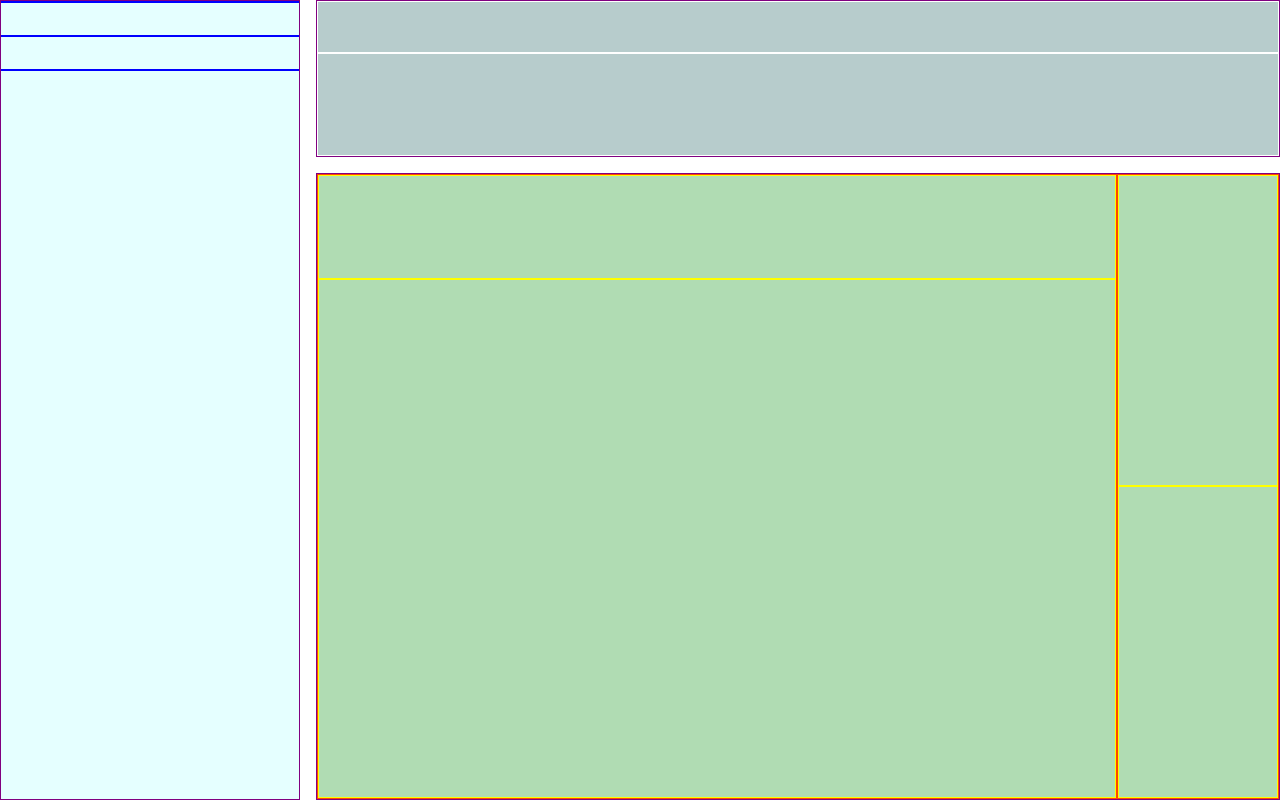
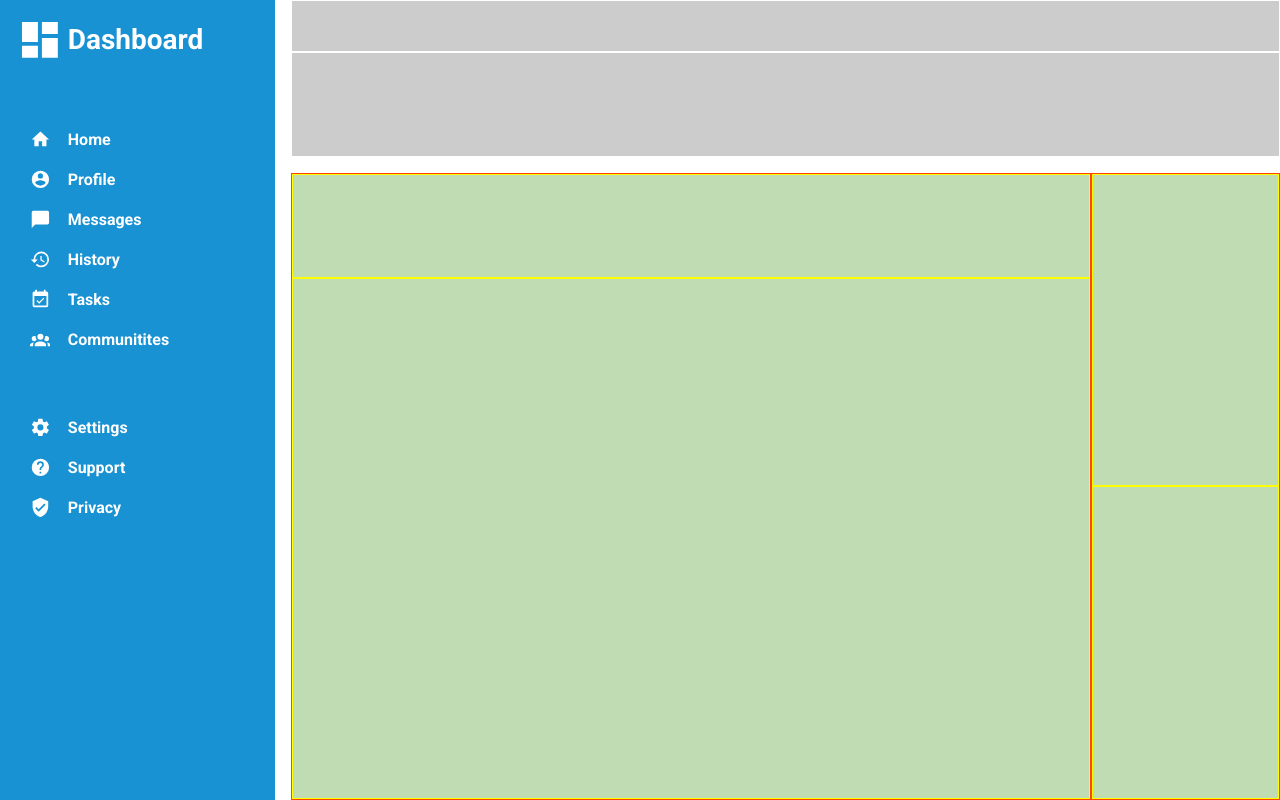
Before and after one commit to shinjir0u/admin-dashboard, a plain HTML site: page index.html in a window 1280 px wide. Drawn offline with Linux system fonts and the light colour scheme.

Commit message:
Add styled sidebar with content

```diff
--- a/css/style.css
+++ b/css/style.css
@@ -42,13 +42,18 @@
 
 /* My Css */
 
+:root {
+  font-family: "Roboto", sans-serif;
+  --background-blue-color: rgba(24, 146, 211, 255);
+}
+
 .container {
     height: 100vh;
     display: grid;
     grid-template-areas:
                     "sidebar header"
                     "sidebar main-content";
-    grid-template-columns: minmax(300px, 1fr) minmax(700px, 4fr);
+    grid-template-columns: minmax(275px, 1fr) minmax(700px, 4fr);
     grid-template-rows: minmax(100px, 1fr) minmax(500px, 4fr);
     gap: 1em;
 }
@@ -56,8 +61,40 @@
 .sidebar {
     grid-area: sidebar;
     display: flex;
-    gap: 2em;
+    gap: 4em;
     flex-direction: column;
+    color: white;
+    font-weight: bolder;
+    background-color: var(--background-blue-color);
+    padding: 1em;
+}
+
+.logo-text-container,
+.menus,
+.help-links {
+  display: grid;
+  grid-template-columns: minmax(10px, 1fr) minmax(60px, 4fr);
+  align-items: center;
+  gap: 1em 0.25em;
+}
+
+.logo-text {
+  font-size: 1.75rem;
+}
+
+svg {
+  fill: white;
+  width: 1.3rem;
+  justify-self: center;
+}
+
+.dashboard-logo {
+  width: 3em;
+}
+
+a[href="#"] {
+  text-decoration: none;
+  color: white;
 }
 
 .header {
@@ -102,16 +139,6 @@
 
 /* Temp */
 
-.container > div {
-    border: 1px solid purple;
-    background-color: rgb(0, 255, 255, 0.1);
-}
-
-.sidebar > div {
-    background-color: rgb(165, 42, 42, 0.2);
-    border: 1px solid blue;
-}
-
 .header > div {
   background-color: rgb(0, 0, 0, 0.2);
   border: 1px solid white;
--- a/index.html
+++ b/index.html
@@ -5,19 +5,46 @@
     <meta name="viewport" content="width=device-width, initial-scale=1.0">
     <link rel="stylesheet" href="css/style.css">
     <script type="module" src="js/script.js" defer></script>
+    <link rel="preconnect" href="https://fonts.googleapis.com">
+    <link rel="preconnect" href="https://fonts.gstatic.com" crossorigin>
+    <link href="https://fonts.googleapis.com/css2?family=Roboto:ital,wght@0,100;0,300;0,400;0,500;0,700;0,900;1,100;1,300;1,400;1,500;1,700;1,900&display=swap" rel="stylesheet">
     <title>Dashboard</title>
 </head>
 <body>
     <div class="container">
         <div class="sidebar">
-            <div class="logo-text">
+            <div class="logo-text-container">
+                <svg class="dashboard-logo" xmlns="http://www.w3.org/2000/svg" viewBox="0 0 24 24"><title>view-dashboard</title><path d="M13,3V9H21V3M13,21H21V11H13M3,21H11V15H3M3,13H11V3H3V13Z" /></svg>
+                <h2 class="logo-text">Dashboard</h2>
+            </div>
+            <div class="menus">
+                <svg xmlns="http://www.w3.org/2000/svg" viewBox="0 0 24 24"><title>home</title><path d="M10,20V14H14V20H19V12H22L12,3L2,12H5V20H10Z" /></svg>
+                <a href="#" class="home-link">Home</a>
 
-            </div>
-            <div class="menu">
+                <svg xmlns="http://www.w3.org/2000/svg" viewBox="0 0 24 24"><title>account-circle</title><path d="M12,19.2C9.5,19.2 7.29,17.92 6,16C6.03,14 10,12.9 12,12.9C14,12.9 17.97,14 18,16C16.71,17.92 14.5,19.2 12,19.2M12,5A3,3 0 0,1 15,8A3,3 0 0,1 12,11A3,3 0 0,1 9,8A3,3 0 0,1 12,5M12,2A10,10 0 0,0 2,12A10,10 0 0,0 12,22A10,10 0 0,0 22,12C22,6.47 17.5,2 12,2Z" /></svg>
+                <a href="#" class="profile-link">Profile</a>
 
+                <svg xmlns="http://www.w3.org/2000/svg" viewBox="0 0 24 24"><title>message</title><path d="M20,2H4A2,2 0 0,0 2,4V22L6,18H20A2,2 0 0,0 22,16V4C22,2.89 21.1,2 20,2Z" /></svg>
+                <a href="#" class="messages-link">Messages</a>
+
+                <svg xmlns="http://www.w3.org/2000/svg" viewBox="0 0 24 24"><title>history</title><path d="M13.5,8H12V13L16.28,15.54L17,14.33L13.5,12.25V8M13,3A9,9 0 0,0 4,12H1L4.96,16.03L9,12H6A7,7 0 0,1 13,5A7,7 0 0,1 20,12A7,7 0 0,1 13,19C11.07,19 9.32,18.21 8.06,16.94L6.64,18.36C8.27,20 10.5,21 13,21A9,9 0 0,0 22,12A9,9 0 0,0 13,3" /></svg>
+                <a href="#" class="history-link">History</a>
+
+                <svg xmlns="http://www.w3.org/2000/svg" viewBox="0 0 24 24"><title>calendar-check</title><path d="M19,19H5V8H19M19,3H18V1H16V3H8V1H6V3H5C3.89,3 3,3.9 3,5V19A2,2 0 0,0 5,21H19A2,2 0 0,0 21,19V5A2,2 0 0,0 19,3M16.53,11.06L15.47,10L10.59,14.88L8.47,12.76L7.41,13.82L10.59,17L16.53,11.06Z" /></svg>
+                <a href="#" class="tasks-link">Tasks</a>
+
+                <svg xmlns="http://www.w3.org/2000/svg" viewBox="0 0 24 24"><title>account-group</title><path d="M12,5.5A3.5,3.5 0 0,1 15.5,9A3.5,3.5 0 0,1 12,12.5A3.5,3.5 0 0,1 8.5,9A3.5,3.5 0 0,1 12,5.5M5,8C5.56,8 6.08,8.15 6.53,8.42C6.38,9.85 6.8,11.27 7.66,12.38C7.16,13.34 6.16,14 5,14A3,3 0 0,1 2,11A3,3 0 0,1 5,8M19,8A3,3 0 0,1 22,11A3,3 0 0,1 19,14C17.84,14 16.84,13.34 16.34,12.38C17.2,11.27 17.62,9.85 17.47,8.42C17.92,8.15 18.44,8 19,8M5.5,18.25C5.5,16.18 8.41,14.5 12,14.5C15.59,14.5 18.5,16.18 18.5,18.25V20H5.5V18.25M0,20V18.5C0,17.11 1.89,15.94 4.45,15.6C3.86,16.28 3.5,17.22 3.5,18.25V20H0M24,20H20.5V18.25C20.5,17.22 20.14,16.28 19.55,15.6C22.11,15.94 24,17.11 24,18.5V20Z" /></svg>
+                <a href="#" class="communities-link">Communitites</a>
             </div>
             <div class="help-links">
+                <svg xmlns="http://www.w3.org/2000/svg" viewBox="0 0 24 24"><title>cog</title><path d="M12,15.5A3.5,3.5 0 0,1 8.5,12A3.5,3.5 0 0,1 12,8.5A3.5,3.5 0 0,1 15.5,12A3.5,3.5 0 0,1 12,15.5M19.43,12.97C19.47,12.65 19.5,12.33 19.5,12C19.5,11.67 19.47,11.34 19.43,11L21.54,9.37C21.73,9.22 21.78,8.95 21.66,8.73L19.66,5.27C19.54,5.05 19.27,4.96 19.05,5.05L16.56,6.05C16.04,5.66 15.5,5.32 14.87,5.07L14.5,2.42C14.46,2.18 14.25,2 14,2H10C9.75,2 9.54,2.18 9.5,2.42L9.13,5.07C8.5,5.32 7.96,5.66 7.44,6.05L4.95,5.05C4.73,4.96 4.46,5.05 4.34,5.27L2.34,8.73C2.21,8.95 2.27,9.22 2.46,9.37L4.57,11C4.53,11.34 4.5,11.67 4.5,12C4.5,12.33 4.53,12.65 4.57,12.97L2.46,14.63C2.27,14.78 2.21,15.05 2.34,15.27L4.34,18.73C4.46,18.95 4.73,19.03 4.95,18.95L7.44,17.94C7.96,18.34 8.5,18.68 9.13,18.93L9.5,21.58C9.54,21.82 9.75,22 10,22H14C14.25,22 14.46,21.82 14.5,21.58L14.87,18.93C15.5,18.67 16.04,18.34 16.56,17.94L19.05,18.95C19.27,19.03 19.54,18.95 19.66,18.73L21.66,15.27C21.78,15.05 21.73,14.78 21.54,14.63L19.43,12.97Z" /></svg>
+                <a href="#" class="settings-link">Settings</a>
 
+                <svg xmlns="http://www.w3.org/2000/svg" viewBox="0 0 24 24"><title>help-circle</title><path d="M15.07,11.25L14.17,12.17C13.45,12.89 13,13.5 13,15H11V14.5C11,13.39 11.45,12.39 12.17,11.67L13.41,10.41C13.78,10.05 14,9.55 14,9C14,7.89 13.1,7 12,7A2,2 0 0,0 10,9H8A4,4 0 0,1 12,5A4,4 0 0,1 16,9C16,9.88 15.64,10.67 15.07,11.25M13,19H11V17H13M12,2A10,10 0 0,0 2,12A10,10 0 0,0 12,22A10,10 0 0,0 22,12C22,6.47 17.5,2 12,2Z" /></svg>
+                <a href="#" class="support-link">Support</a>
+
+                <svg xmlns="http://www.w3.org/2000/svg" viewBox="0 0 24 24"><title>shield-check</title><path d="M10,17L6,13L7.41,11.59L10,14.17L16.59,7.58L18,9M12,1L3,5V11C3,16.55 6.84,21.74 12,23C17.16,21.74 21,16.55 21,11V5L12,1Z" /></svg>
+                <a href="#" class="privacy-link">Privacy</a>
             </div>
         </div>
         <div class="header">
```
